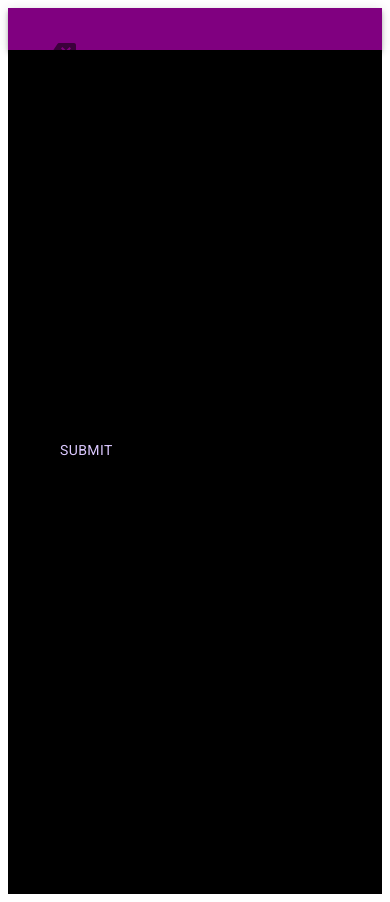
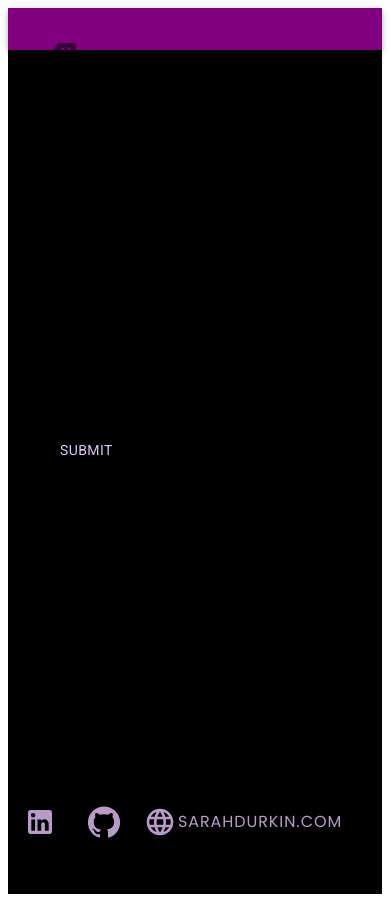
Before and after one commit to sarahdurks/portfolio, a React (Create React App) app: page /contact in a window 390 px wide. Built offline with nearby package versions, Linux system fonts and the light colour scheme.

Commit message:
formatting progress

```diff
--- a/src/components/footer/Footer.js
+++ b/src/components/footer/Footer.js
@@ -8,14 +8,19 @@ import { LinkedIn, GitHub, Language } from '@material-ui/icons';
 import contact from '../../utils/contact';
 
 const useStyles = makeStyles(() => ({
-  footerContainer: {
+  footer: {
     display: 'flex',
     position: "fixed",
+    zindex: '1',
+    bottom: '0',
+    '@media (max-width:600px)': {
+      fontSize: '.8rem',
+    },
   },
   icons: {
     color: "#B99BC9",
     fontSize: '2rem',
-      fontWeight: '700',
+    fontWeight: '500',
     fontFamily: 'Poppins'
   },
 
@@ -24,16 +29,13 @@ const Footer = () => {
   const classes = useStyles();
 
   return (
-      <div className={classes.footerContainer}>
+    <div className={classes.footer}>
       <Grid container justify="center">
         <Button // on LinkedIn
           href={contact.linkedin}
           target="_blank"
           className={classes.icons}>
           <LinkedIn className={classes.icons} />
-              <span style={{ margin: "5px", fontSize: "1rem" }}>
-                LINKEDIN
-              </span>
         </Button>
 
         <Button
@@ -41,9 +43,6 @@ const Footer = () => {
           target="_blank" // on Github
           className={classes.icons}>
           <GitHub className={classes.icons} />
-              <span style={{ marginLeft: "2vw", fontSize: "1rem" }}>
-                GITHUB
-              </span>
         </Button>
 
         <Button // on Web
@@ -51,11 +50,10 @@ const Footer = () => {
           target="_blank"
           className={classes.icons}>
           <Language className={classes.icons} />
-              <span style={{ marginLeft: "2vw", fontSize: "1rem" }}>
-                SARAHDURKIN.COM
+          <span style={{ marginLeft: ".5vw", fontSize: "1rem" }}>
+            sarahdurkin.com
           </span>
         </Button>
-
       </Grid>
     </div>
   );
--- a/src/components/home/Home.js
+++ b/src/components/home/Home.js
@@ -12,7 +12,8 @@ const useStyles = makeStyles((theme) => ({
         background: 'black',
         width: '100%',
         height: '100vh',
-        justifyContent: `center`
+        justifyContent: `center`,
+        font: `Poppins`,
     },
 
     box: {
@@ -21,13 +22,22 @@ const useStyles = makeStyles((theme) => ({
     },
     h1: {
         font: `Poppins`,
-        color: `white`
+        color: `#B99BC9`,
+        fontsize: `5rem`
+    },
+    text: {
+        font: `Roboto`,
+        color: `white`,
+        fontsize: `1rem`
     },
     avatar: {
         width: theme.spacing(50),
         height: theme.spacing(50),
         margin: theme.spacing(2),
-
+        '@media (max-width:600px)': {
+            width: theme.spacing(20),
+        height: theme.spacing(20)
+        },
     }
 
 }))
@@ -48,12 +58,12 @@ const Home = () => {
                 </Grid>
 
                 <Grid container justify="center">
-            <Typography className={home.h1}>
+            <Typography className={home.text}>
                     {about.intro}
                 </Typography>
                 </Grid>
                 <Grid container justify="center">
-                <Typography className={home.h1}>       {about.bio}     </Typography>
+                <Typography className={home.text}>       {about.bio}     </Typography>
                 <Grid container justify="center">
             <Avatar className={home.avatar} src='https://res.cloudinary.com/www-actionnetwork-com/image/upload/v1623987783/77648727_yfozng.jpg' alt="Sarah headshot" />
             </Grid>
--- a/src/utils/about.js
+++ b/src/utils/about.js
@@ -1,5 +1,5 @@
 const About = {
-name: `Sarah Durkin`,
+name: `SARAH DURKIN`,
 intro: `I'm Sarah, or @sarahdurks. I'm a SEO & Product professional by day working on web eng skills by night.`,
 bio: `I am a UCB grad from the Bay Area, currently living in the East Bay. I have two dogs, Charlie and Hamilton, and have spent the past decade in Web Marketing. I currently work at The Action Network, a sports media company. I work with cross functional teams and want to do a better job collaborating with engineers on a day to day basis, so I am here to learn. `,
 }
```
Lines whose indentation alone changed are shown as unchanged.
